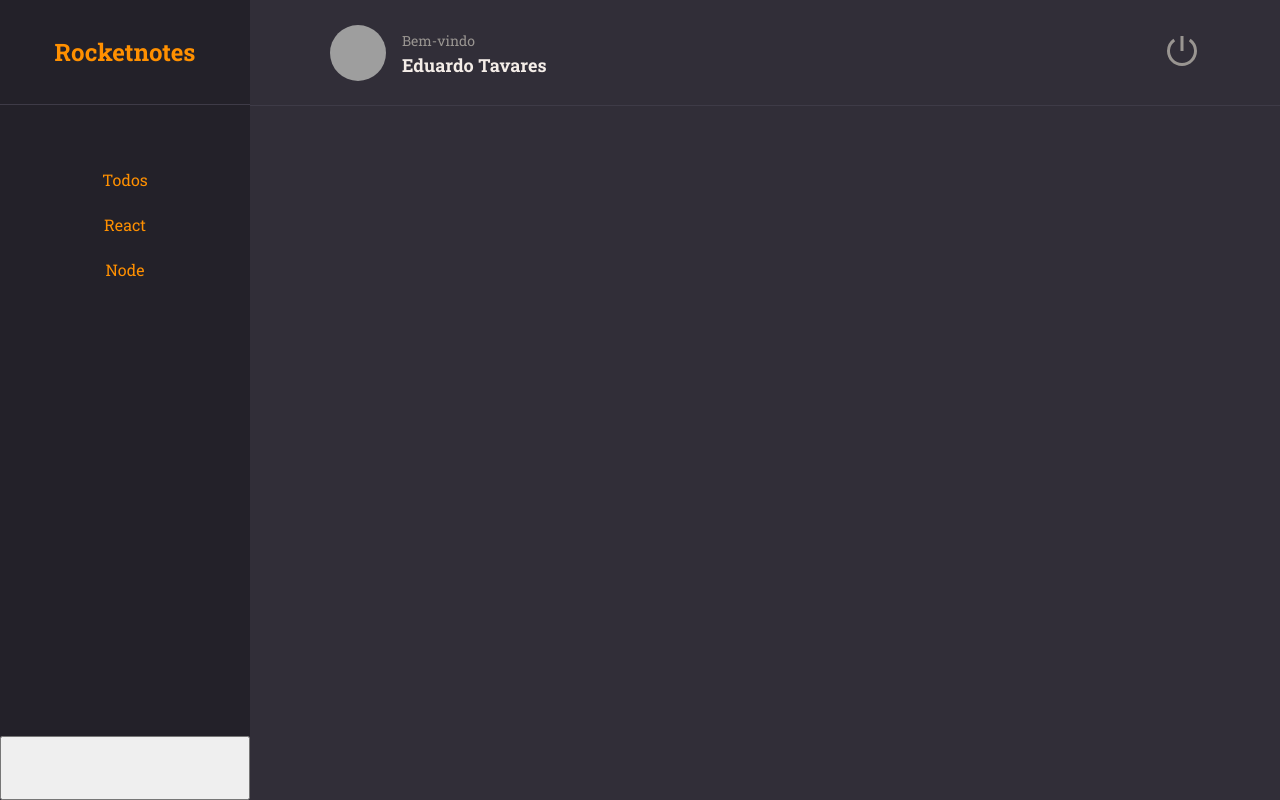
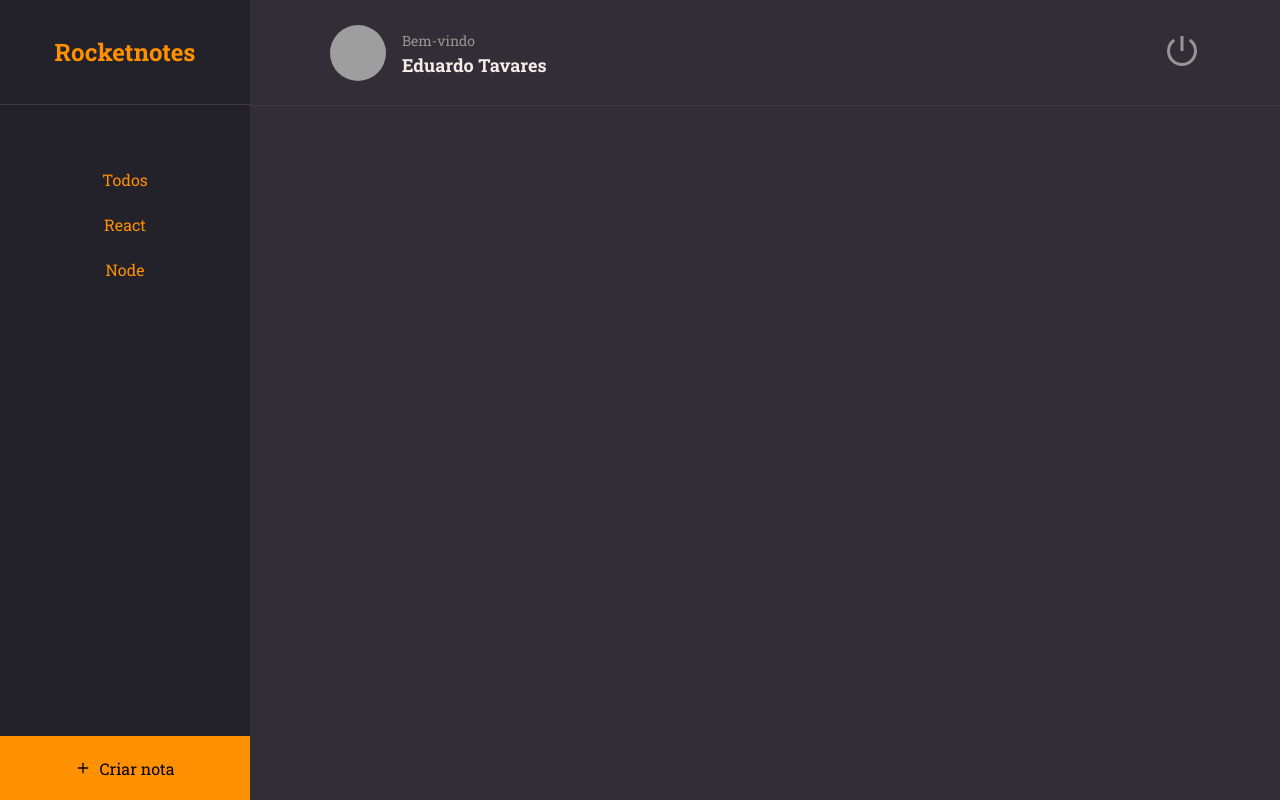
Before and after one commit to eduardotdev/rocketseat-explorer-09-intro-ao-reactjs, a React (Vite) app: page / in a window 1280 px wide. Built offline with nearby package versions, Linux system fonts and the light colour scheme; grey boxes are pictures that could not be loaded.

Commit message:
botao criar nota

```diff
--- a/src/pages/Home/index.jsx
+++ b/src/pages/Home/index.jsx
@@ -1,3 +1,4 @@
+import { FiPlus } from 'react-icons/fi'
 import { Brand, Container, Content, Menu, NewNote, Search } from './styles'
 
 import { Header } from '../../components/Header'
@@ -28,7 +29,10 @@ export function Home() {
 
       <Content></Content>
 
-      <NewNote></NewNote>
+      <NewNote>
+        <FiPlus />
+        Criar nota
+      </NewNote>
     </Container>
   )
 }
--- a/src/pages/Home/styles.js
+++ b/src/pages/Home/styles.js
@@ -57,4 +57,15 @@ export const Content = styled.div`
 
 export const NewNote = styled.button`
   grid-area: newnote;
+
+  background-color: ${({ theme }) => theme.COLORS.ORANGE};
+  border: none;
+
+  display: flex;
+  align-items: center;
+  justify-content: center;
+
+  svg {
+    margin-right: 8px;
+  }
 `
```
